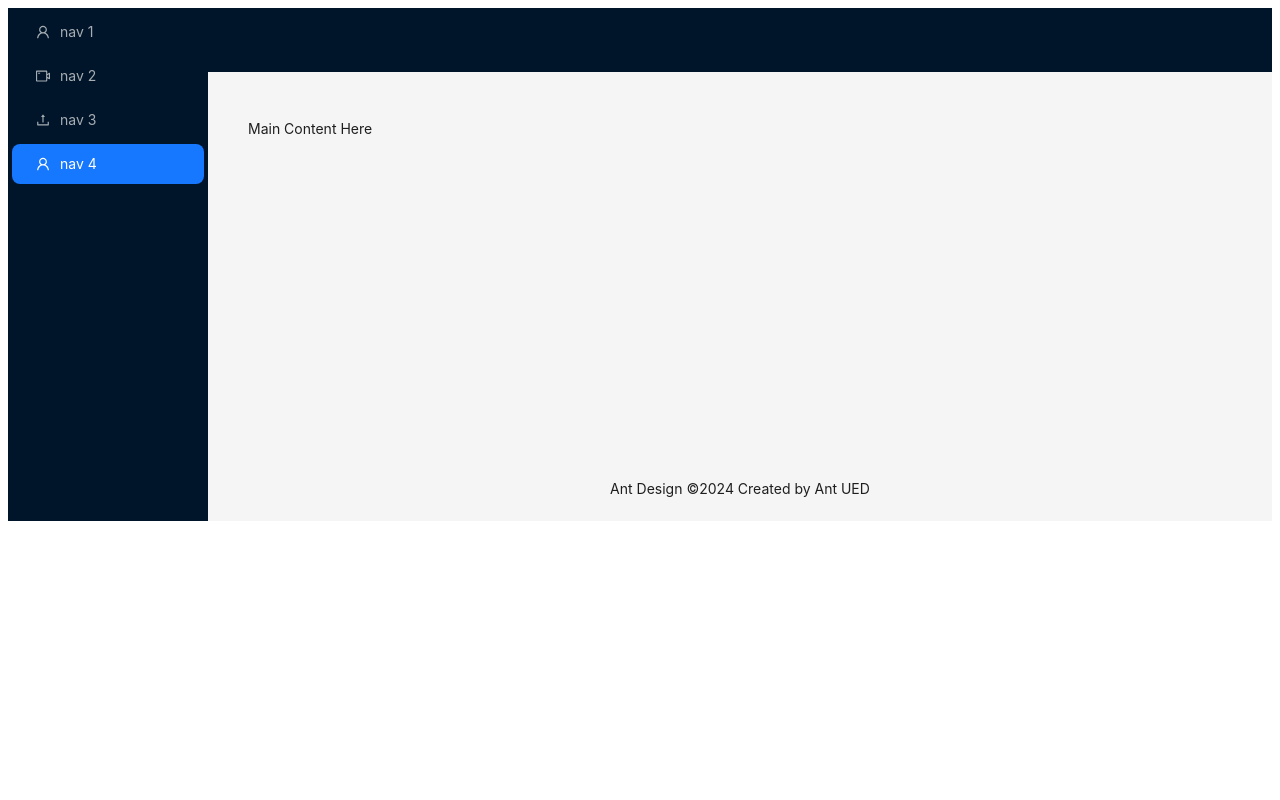
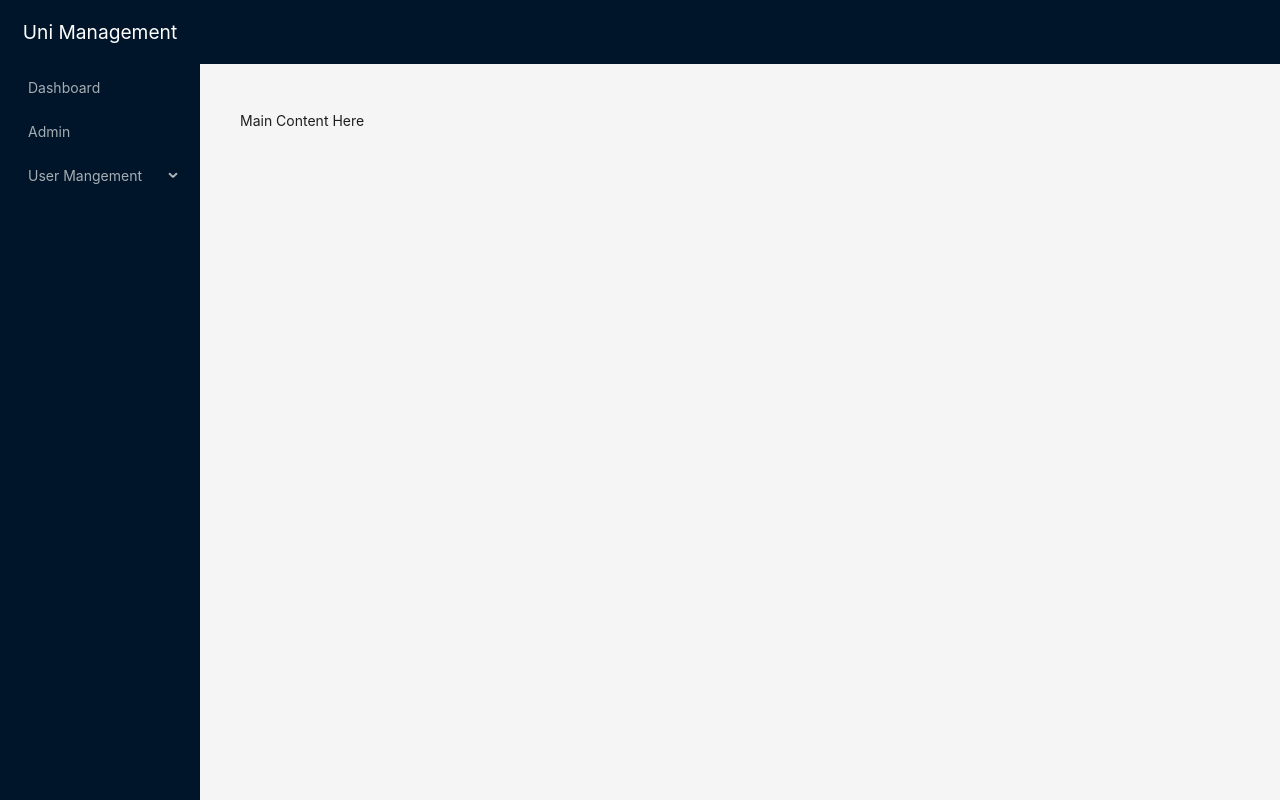
Before and after one commit to searchsakib/university_management_client, a React (Vite) app: page / in a window 1280 px wide. Built offline with nearby package versions, Linux system fonts and the light colour scheme.

Commit message:
css reset, basic sidebar

```diff
--- a/src/components/layout/MainLayout.tsx
+++ b/src/components/layout/MainLayout.tsx
@@ -1,27 +1,29 @@
-import { Layout, Menu } from 'antd';
-import {
-  UploadOutlined,
-  UserOutlined,
-  VideoCameraOutlined,
-} from '@ant-design/icons';
-import { createElement } from 'react';
+import { Flex, Layout, Menu, MenuProps } from 'antd';
 
 const { Header, Content, Footer, Sider } = Layout;
 
-const items = [
-  UserOutlined,
-  VideoCameraOutlined,
-  UploadOutlined,
-  UserOutlined,
-].map((icon, index) => ({
-  key: String(index + 1),
-  icon: createElement(icon),
-  label: `nav ${index + 1}`,
-}));
+const items: MenuProps['items'] = [
+  { key: 1, label: 'Dashboard' },
+  { key: 2, label: 'Admin' },
+  {
+    key: 3,
+    label: 'User Mangement',
+    children: [
+      {
+        key: 31,
+        label: 'Create User',
+      },
+      {
+        key: 32,
+        label: 'Create Admin',
+      },
+    ],
+  },
+];
 
 const MainLayout = () => {
   return (
-    <Layout>
+    <Layout style={{ height: '100vh' }}>
       <Sider
         breakpoint='lg'
         collapsedWidth='0'
@@ -32,7 +34,18 @@
           console.log(collapsed, type);
         }}
       >
-        <div className='demo-logo-vertical' />
+        <div
+          style={{
+            color: 'white',
+            height: '4rem',
+            display: 'flex',
+            justifyContent: 'center',
+            alignItems: 'center',
+            fontSize: '1.2rem',
+          }}
+        >
+          <p>Uni Management</p>
+        </div>
         <Menu
           theme='dark'
           mode='inline'
@@ -53,7 +66,7 @@
           </div>
         </Content>
         <Footer style={{ textAlign: 'center' }}>
-          Ant Design ©{new Date().getFullYear()} Created by Ant UED
+          {/* Ant Design ©{new Date().getFullYear()} Created by Ant UED */}
         </Footer>
       </Layout>
     </Layout>
--- a/src/index.css
+++ b/src/index.css
@@ -0,0 +1,5 @@
+* {
+  box-sizing: border-box;
+  margin: 0;
+  padding: 0;
+}
```
